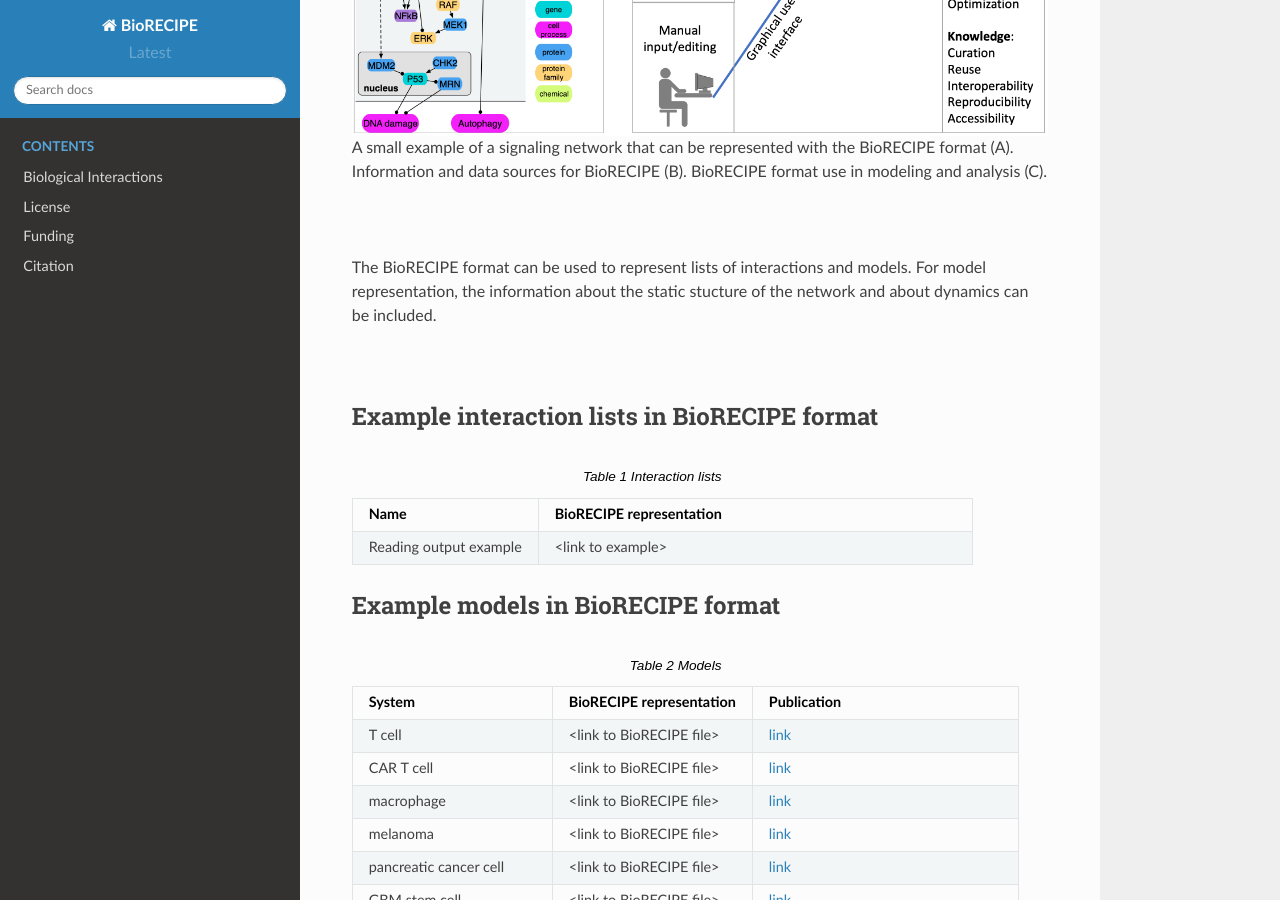
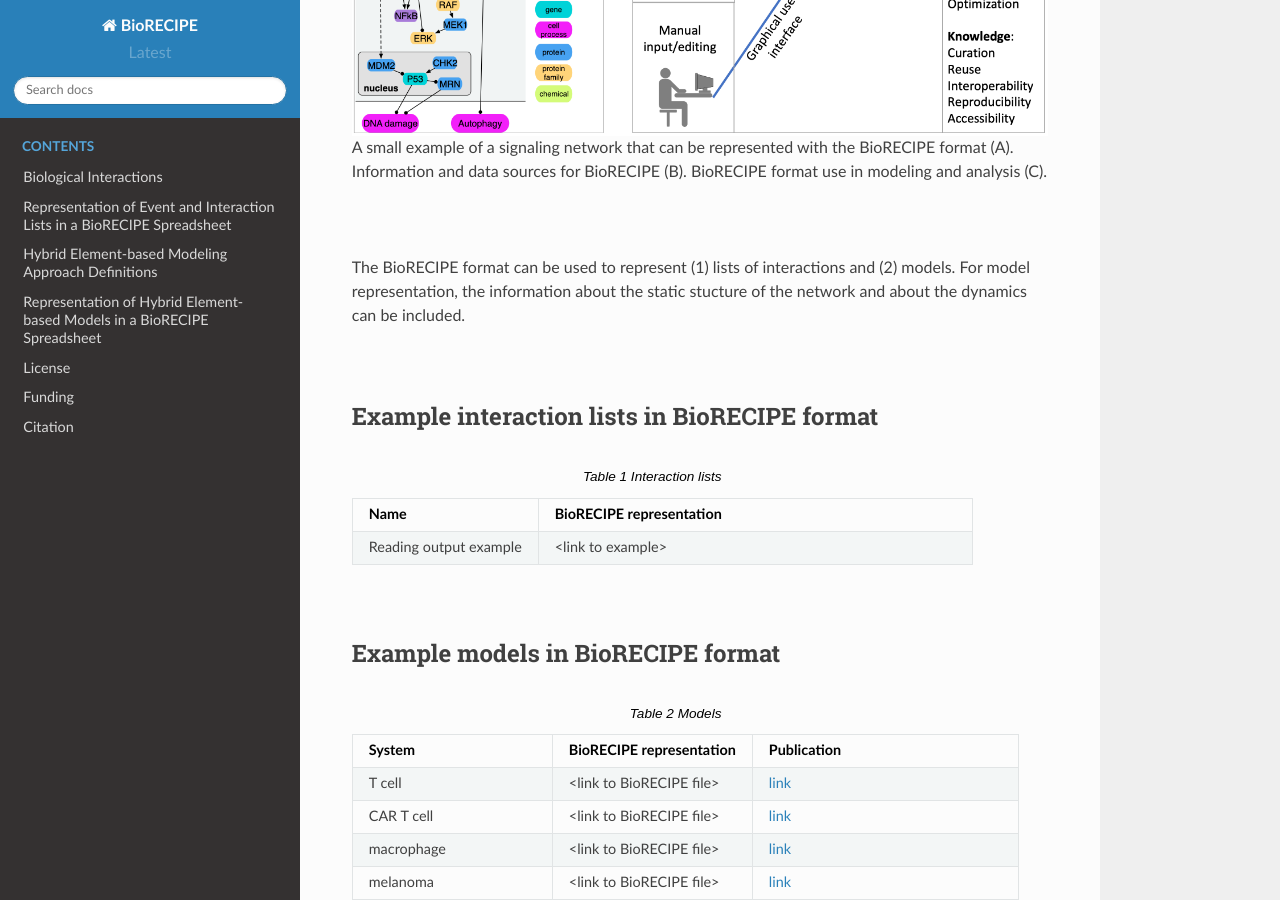
Before and after one commit to pitt-miskov-zivanov-lab/BioRECIPE, a Sphinx documentation site: the page built from docs/index.rst, in a window 1280 px wide and 900 px high, scrolled down 700 px. Built offline with Sphinx 7.4.7 and the Read the Docs theme 2.0.0, drawn with Linux system fonts in a browser that asks for light colours; some of the changed text lies outside the part shown.

Commit message:
Update index.rst

```diff
--- a/docs/index.rst
+++ b/docs/index.rst
@@ -18,12 +18,12 @@ A small example of a signaling network that can be represented with the BioRECIP
 
 |
 
-The BioRECIPE format can be used to represent lists of interactions and models. For model representation, the information about the static stucture of the network and about dynamics can be included.
+The BioRECIPE format can be used to represent (1) lists of interactions and (2) models. For model representation, the information about the static stucture of the network and about the dynamics can be included.
 
 |
 
 Example interaction lists in BioRECIPE format
-----------------------------------
+---------------------------------------------
 
 .. csv-table:: Interaction lists
     :header: Name, BioRECIPE representation
@@ -31,6 +31,7 @@ Example interaction lists in BioRECIPE format
 
     Reading output example, <link to example>
 
+|
 
 Example models in BioRECIPE format
 ----------------------------------
@@ -48,10 +49,10 @@ Example models in BioRECIPE format
     colon cancer cell, <link to BioRECIPE file>, `link <https://www.nmzlab.pitt.edu/research>`_
     ovarian cancer cell, <link to BioRECIPE file>, `link <https://www.nmzlab.pitt.edu/research>`_
 
-
+|
 
 Compatibility and Translators
----------------------
+-----------------------------
 
 The BioRECIPE format is currently compatible with the following representation formats.
 
@@ -97,4 +98,7 @@ The authors of this documentation are Dr. Natasa Miskov-Zivanov, Gaoxiang Zhou,
    :caption: Contents
 
    bio_interactions
+   repre_interactions_biorecipe
+   hybrid_ebm_def
+   repre_model_biorecipe
    Legal
```
